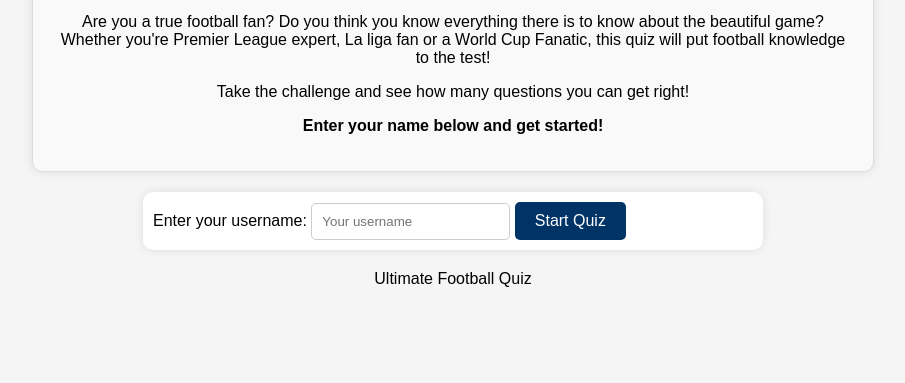
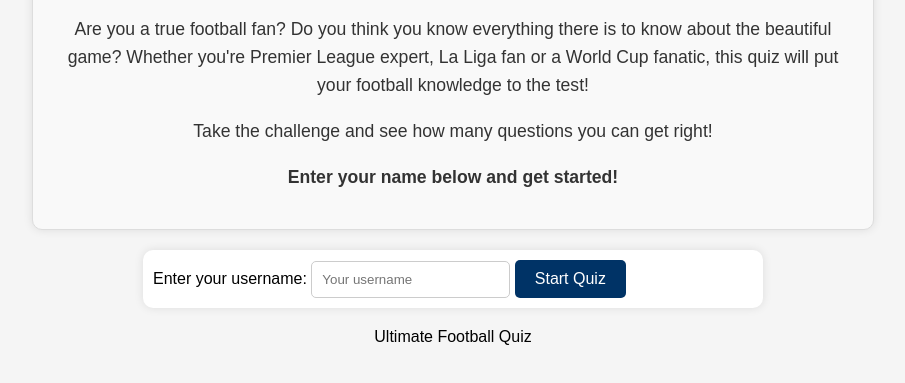
Before and after one commit to agodahdev/project2, a plain HTML site: page index.html in a window 1280 px wide. Shown: the part 187-570 px from the top of the page, without its empty margins (187-1092 px from the left). Drawn offline with Linux system fonts and the light colour scheme.

Commit message:
Fixed typing erros in welcome message and styled p

```diff
--- a/assets/css/style.css
+++ b/assets/css/style.css
@@ -28,6 +28,12 @@ h1 {
     color: #003366;
     font-size: 2rem;
     margin-bottom: 10px;
+}
+
+.welcome-message p {
+    color: #333;
+    font-size: 1.1rem;
+    line-height: 1.6;
 }
 
 /* Username and Quiz sections*/
--- a/index.html
+++ b/index.html
@@ -18,8 +18,8 @@
         <!-- Welcome message section-->
        <section class="welcome-message">
         <h2>Welcome to the Ultimate Football Quiz Challenge!</h2>
-        <p>Are you a true football fan? Do you think you know everything there is to know about the beautiful game? Whether you're Premier League expert, La liga fan or a World Cup Fanatic,
-            this quiz will put football knowledge to the test!
+        <p>Are you a true football fan? Do you think you know everything there is to know about the beautiful game? Whether you're Premier League expert, La Liga fan or a World Cup fanatic,
+            this quiz will put your football knowledge to the test!
         </p>
         <p>Take the challenge and see how many questions you can get right!</p>
         <p><Strong>Enter your name below and get started!</Strong></p>
```
